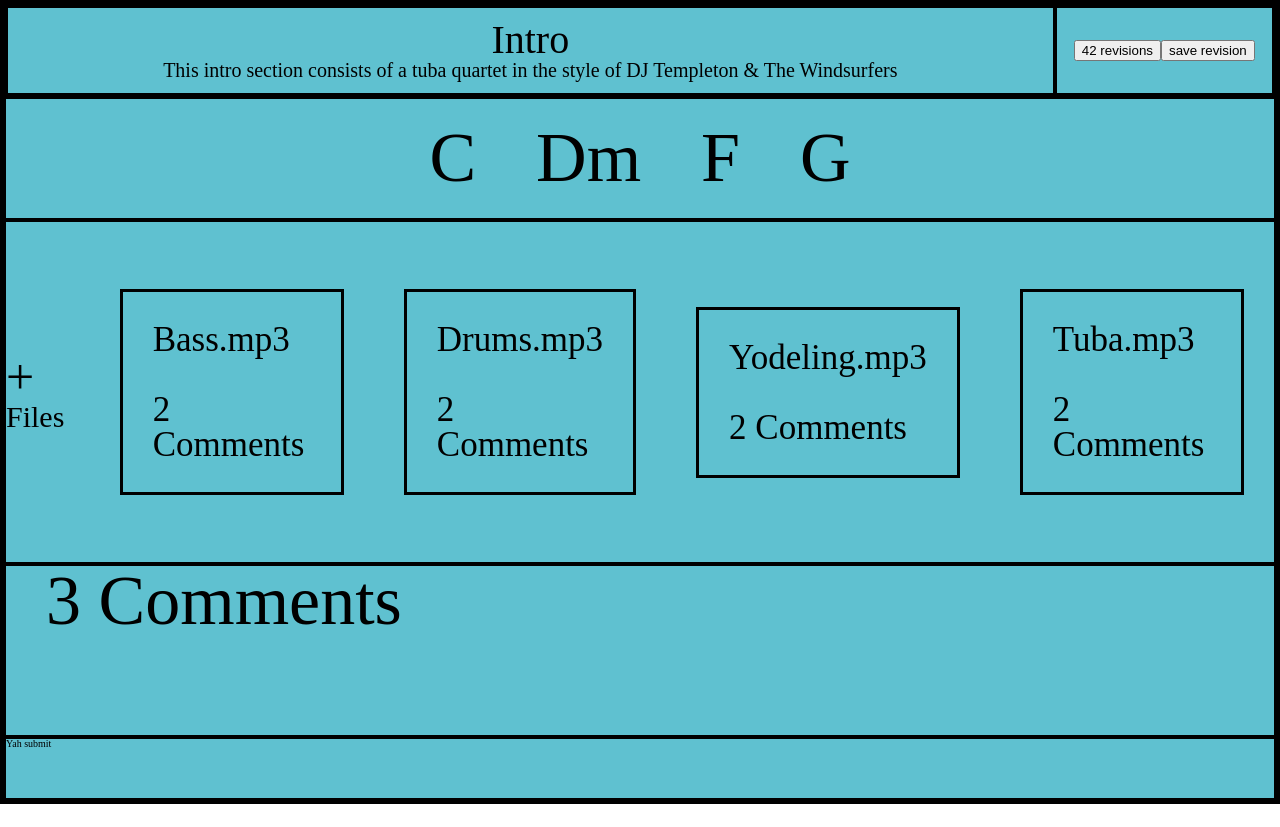
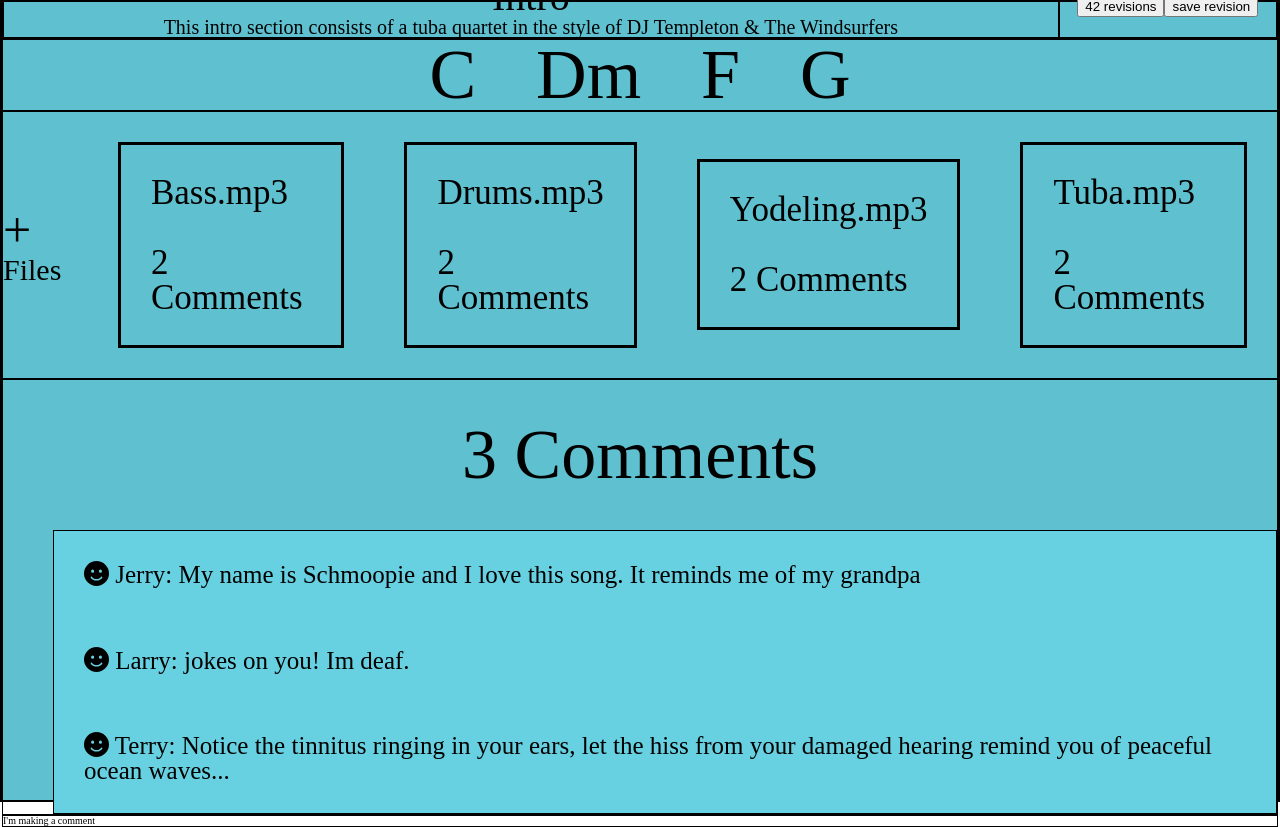
Before and after one commit to jamtools/section-view, a React (Create React App) app: page / in a window 1280 px wide. Before the commit the page ends 804 px from the top, so only its background shows below. Built offline with nearby package versions, Linux system fonts and the light colour scheme.

Commit message:
Add font awesome. Add comments section

```diff
--- a/package.json
+++ b/package.json
@@ -3,6 +3,11 @@
   "version": "0.1.0",
   "private": true,
   "dependencies": {
+    "@fortawesome/fontawesome-svg-core": "^6.5.2",
+    "@fortawesome/free-brands-svg-icons": "^6.5.2",
+    "@fortawesome/free-regular-svg-icons": "^6.5.2",
+    "@fortawesome/free-solid-svg-icons": "^6.5.2",
+    "@fortawesome/react-fontawesome": "^0.2.0",
     "@testing-library/jest-dom": "^5.17.0",
     "@testing-library/react": "^13.4.0",
     "@testing-library/user-event": "^13.5.0",
--- a/src/App.tsx
+++ b/src/App.tsx
@@ -1,5 +1,7 @@
 import './App.css';
 import './SectionView.css';
+import { FontAwesomeIcon } from '@fortawesome/react-fontawesome';
+import { faFaceSmile } from '@fortawesome/free-solid-svg-icons';
 
 function App() {
   return (
@@ -31,8 +33,15 @@ function App() {
       </div>
       <div className="comments">
         <span>3 Comments</span>
+        <div className="display-comments">
+        <p><FontAwesomeIcon icon={faFaceSmile} /> Jerry: My name is Schmoopie and I love this song. It reminds me of my grandpa</p>
+        <p><FontAwesomeIcon icon={faFaceSmile} /> Larry: jokes on you! Im deaf.</p>
+        <p><FontAwesomeIcon icon={faFaceSmile} /> Terry: Notice the tinnitus ringing in your ears, let the hiss from your damaged hearing remind you of peaceful ocean waves...</p>
+        </div>
       </div>
-      <div className="submit"> Yah submit </div>
+      <div className="submit">
+         I'm making a comment
+      </div>
     </div>
   );
 }
--- a/src/SectionView.css
+++ b/src/SectionView.css
@@ -54,6 +54,12 @@ table {
 
 
 
+
+/* END OF CSS RESET */
+
+
+
+
 * { box-sizing: border-box;
 }
 html {font-size: 62.5%;}
@@ -68,7 +74,7 @@ html {font-size: 62.5%;}
 }
 
 div {
-  border: 2px solid black;
+  border: 1px solid black;
 
 }
 
@@ -164,18 +170,31 @@ display: flex;
 
 
 .comments {
-  flex-grow: 4;
+  flex-grow: 3;
+  display: flex;
+  justify-content: flex-start;
+  align-items: flex-start;
+  flex-direction: column;
+  font-size: 2.5rem;
 }
 
 
 .comments span {
   font-size: 7rem;
   padding: 4rem;
+  margin-left: auto;
+  margin-right: auto;
 }
 
+.comments p {
+  padding: 3rem 0;
+  padding-left: 3rem;
+}
 
-
-
+.display-comments {
+  background-color: rgb(103, 209, 225);
+  margin-left: 5rem;
+}
 
 
 
```
Also changed, not shown: 1 other file (tests, documents, lock files or other folders).
